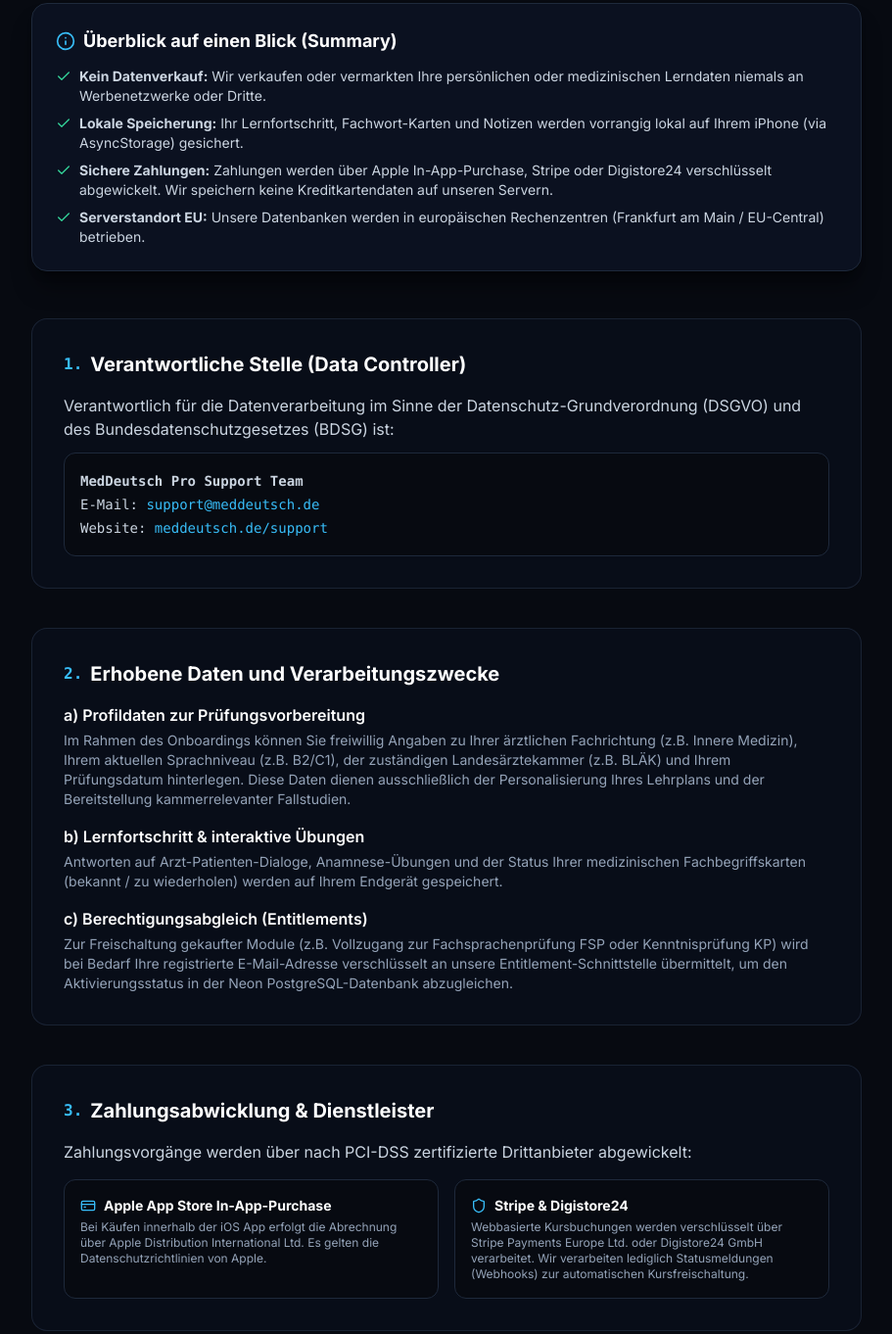
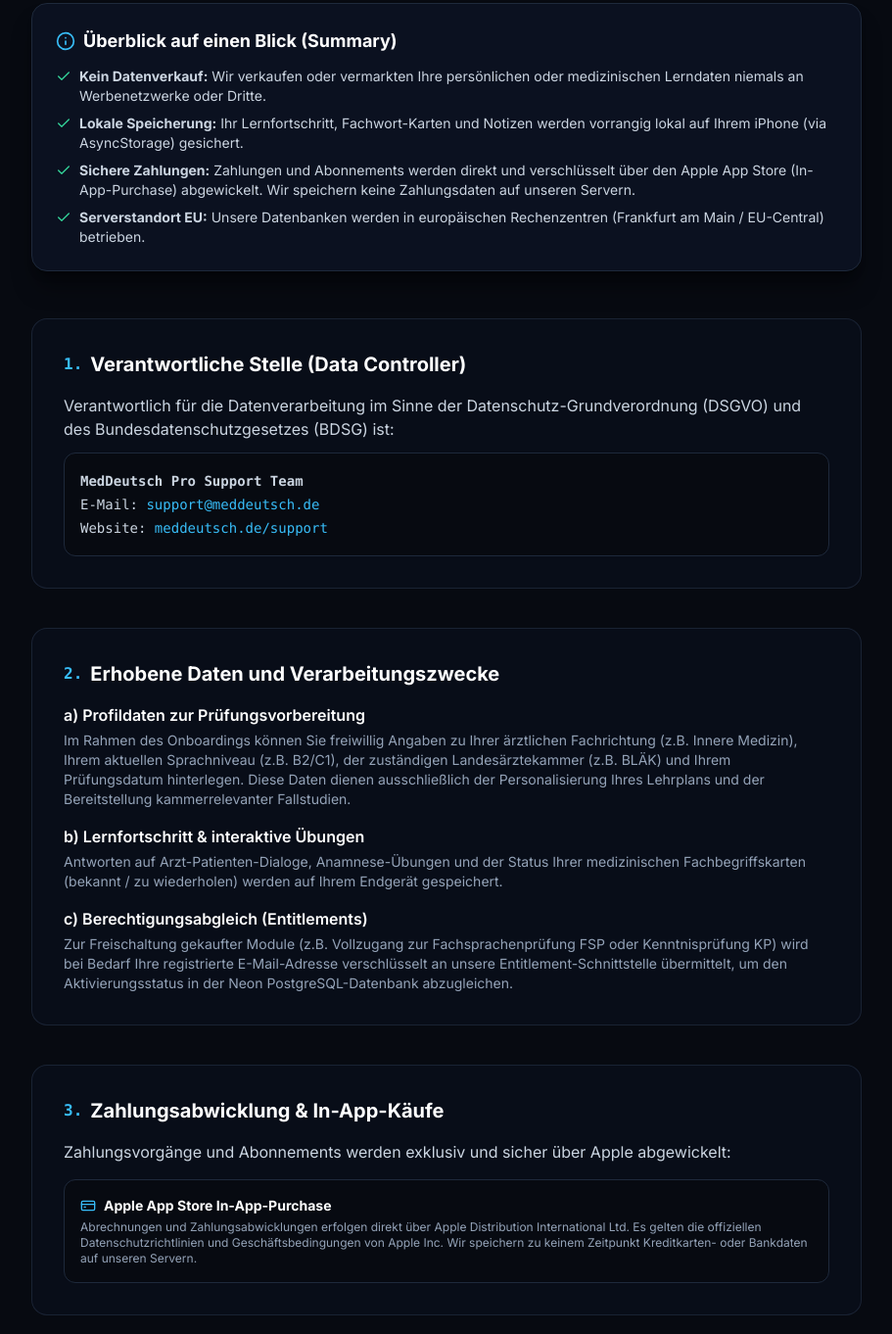
Before and after one commit to gosstake/meddeutsch, a plain HTML site: page privacy.html in a window 1280 px wide. Shown: the part 256-1618 px from the top of the page at 98% size, without its empty margins (184-1095 px from the left). Drawn offline with nearby package versions, Linux system fonts and the light colour scheme.

Commit message:
fix: remove Stripe and Digistore references, align payments with Apple In-App Purchase

```diff
--- a/privacy.html
+++ b/privacy.html
@@ -97,7 +97,7 @@
         </li>
         <li class="flex items-start gap-2">
           <i data-lucide="check" class="w-4 h-4 text-emerald-400 mt-0.5 shrink-0"></i>
-          <span><strong>Sichere Zahlungen:</strong> Zahlungen werden über Apple In-App-Purchase, Stripe oder Digistore24 verschlüsselt abgewickelt. Wir speichern keine Kreditkartendaten auf unseren Servern.</span>
+          <span><strong>Sichere Zahlungen:</strong> Zahlungen und Abonnements werden direkt und verschlüsselt über den Apple App Store (In-App-Purchase) abgewickelt. Wir speichern keine Zahlungsdaten auf unseren Servern.</span>
         </li>
         <li class="flex items-start gap-2">
           <i data-lucide="check" class="w-4 h-4 text-emerald-400 mt-0.5 shrink-0"></i>
@@ -154,26 +154,18 @@
       <!-- Section 3 -->
       <section class="bg-surgical-900/50 border border-slate-800/80 rounded-2xl p-6 sm:p-8">
         <h2 class="text-xl font-bold text-white mb-4 flex items-center gap-2">
-          <span class="text-medical-400 font-mono text-base">3.</span> Zahlungsabwicklung & Dienstleister
+          <span class="text-medical-400 font-mono text-base">3.</span> Zahlungsabwicklung & In-App-Käufe
         </h2>
         <p class="mb-4 text-slate-300">
-          Zahlungsvorgänge werden über nach PCI-DSS zertifizierte Drittanbieter abgewickelt:
+          Zahlungsvorgänge und Abonnements werden exklusiv und sicher über Apple abgewickelt:
         </p>
-        <div class="grid grid-cols-1 sm:grid-cols-2 gap-4 text-sm">
+        <div class="grid grid-cols-1 gap-4 text-sm">
           <div class="p-4 rounded-xl bg-surgical-950 border border-slate-800">
             <div class="font-bold text-white flex items-center gap-2 mb-1">
               <i data-lucide="credit-card" class="w-4 h-4 text-medical-400"></i> Apple App Store In-App-Purchase
             </div>
             <p class="text-slate-400 text-xs">
-              Bei Käufen innerhalb der iOS App erfolgt die Abrechnung über Apple Distribution International Ltd. Es gelten die Datenschutzrichtlinien von Apple.
-            </p>
-          </div>
-          <div class="p-4 rounded-xl bg-surgical-950 border border-slate-800">
-            <div class="font-bold text-white flex items-center gap-2 mb-1">
-              <i data-lucide="shield" class="w-4 h-4 text-medical-400"></i> Stripe & Digistore24
-            </div>
-            <p class="text-slate-400 text-xs">
-              Webbasierte Kursbuchungen werden verschlüsselt über Stripe Payments Europe Ltd. oder Digistore24 GmbH verarbeitet. Wir verarbeiten lediglich Statusmeldungen (Webhooks) zur automatischen Kursfreischaltung.
+              Abrechnungen und Zahlungsabwicklungen erfolgen direkt über Apple Distribution International Ltd. Es gelten die offiziellen Datenschutzrichtlinien und Geschäftsbedingungen von Apple Inc. Wir speichern zu keinem Zeitpunkt Kreditkarten- oder Bankdaten auf unseren Servern.
             </p>
           </div>
         </div>
```
